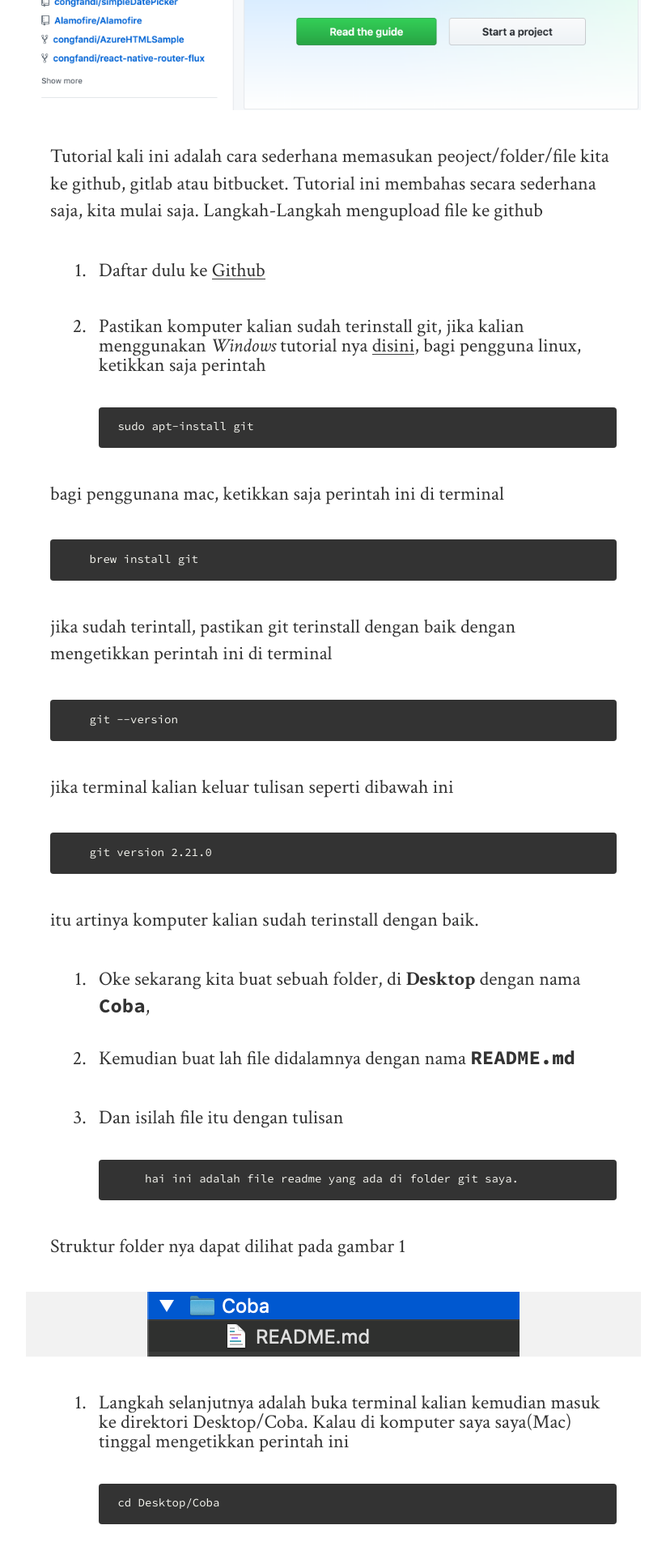
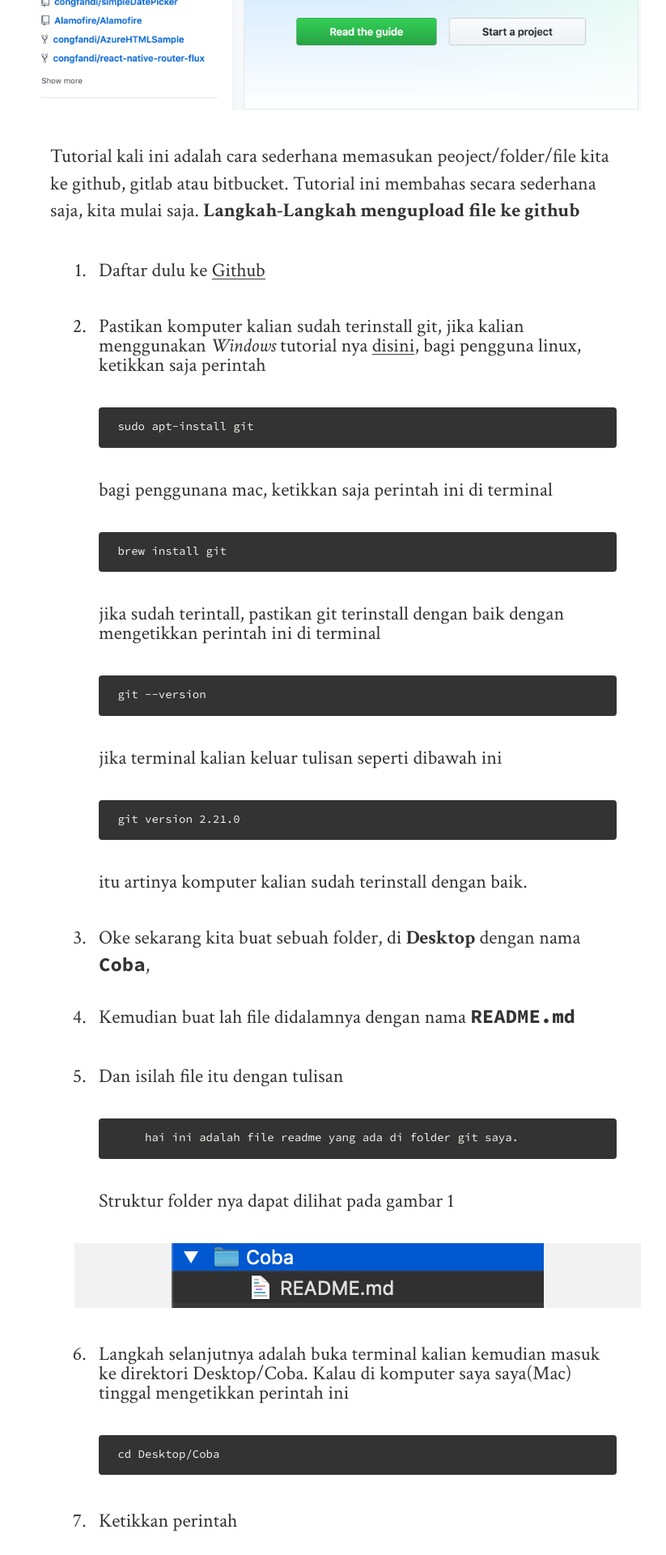
Before and after one commit to congfandi/congfandi.github.io, a Jekyll site: the page built from _posts/2019-03-30-cara-upload-project-ke-github.md, in a window 1280 px wide. Shown: the part 575-2495 px from the top of the page at 81% size, without its empty margins (228-1051 px from the left). Built offline with Jekyll 4.4.1, drawn with Linux system fonts in a browser that asks for light colours; nearby versions of some CDN libraries.

Commit message:
hasil akhir

````diff
--- a/_posts/2019-03-30-cara-upload-project-ke-github.md
+++ b/_posts/2019-03-30-cara-upload-project-ke-github.md
@@ -1,33 +1,33 @@
 ![Cover](/../img/30-03-2019/cover.png)
+
 
 Tutorial kali ini adalah cara sederhana memasukan peoject/folder/file kita ke github, gitlab atau bitbucket. Tutorial ini membahas secara sederhana saja, kita mulai saja.
 <!--more-->
-Langkah-Langkah mengupload file ke github
-
+**Langkah-Langkah mengupload file ke github**
 1. Daftar dulu ke [Github](https://github.com)
 
 2. Pastikan komputer kalian sudah terinstall git, jika kalian menggunakan *Windows* tutorial nya [disini](https://www.petanikode.com/git-install/), bagi pengguna linux, ketikkan saja perintah
 
         sudo apt-install git
 
-bagi penggunana mac, ketikkan saja perintah ini di terminal
+    bagi penggunana mac, ketikkan saja perintah ini di terminal
 
 
         brew install git
 
 
-jika sudah terintall, pastikan git terinstall dengan baik dengan mengetikkan perintah ini di terminal
+    jika sudah terintall, pastikan git terinstall dengan baik dengan mengetikkan perintah ini di terminal
 
 
         git --version
 
 
-jika terminal kalian keluar tulisan seperti dibawah ini
+    jika terminal kalian keluar tulisan seperti dibawah ini
 
 
         git version 2.21.0
 
-itu artinya komputer kalian sudah terinstall dengan baik.
+    itu artinya komputer kalian sudah terinstall dengan baik.
 
 3. Oke sekarang kita buat sebuah folder, di **Desktop** dengan nama **`Coba`**,
 4. Kemudian buat lah file didalamnya dengan nama **`README.md`**
@@ -37,9 +37,9 @@ itu artinya komputer kalian sudah terinstall dengan baik.
         hai ini adalah file readme yang ada di folder git saya.
     ```
 
-Struktur folder nya dapat dilihat pada gambar 1
+    Struktur folder nya dapat dilihat pada gambar 1
 
-![Gambar 1](/../img/30-03-2019/gambar1.png)
+    ![Gambar 1](/../img/30-03-2019/gambar1.png)
 
 6. Langkah selanjutnya adalah buka terminal kalian kemudian masuk ke direktori Desktop/Coba. Kalau di komputer saya saya(Mac) tinggal mengetikkan perintah ini
 
@@ -76,7 +76,7 @@ untuk pengaturan yang tidak disebutkan di tutorial ini silahkan di atur sesuai k
 
         git push -u origin master
 
-jika berhasil, seharusnya kalian sudah bisa melihat hasilnya di repositori kalian seperti gambat dibawah ini
+    jika berhasil, seharusnya kalian sudah bisa melihat hasilnya di repositori kalian seperti gambat dibawah ini
 
 ![gambar hasil](/../img/30-03-2019/sukses.png)
 
````
